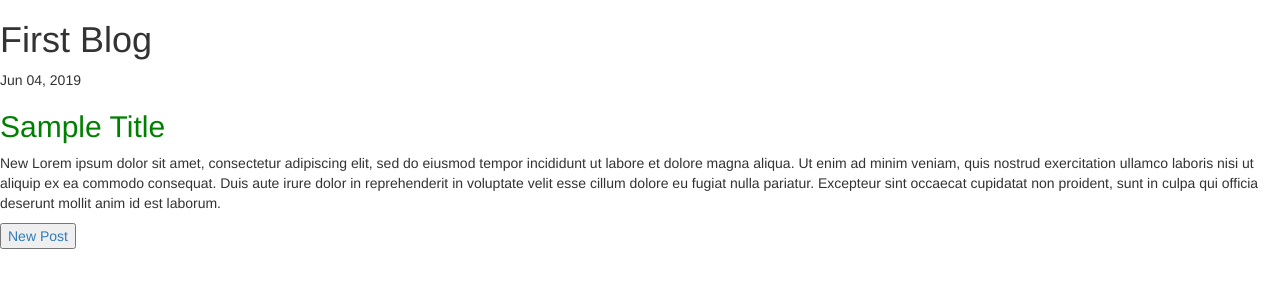
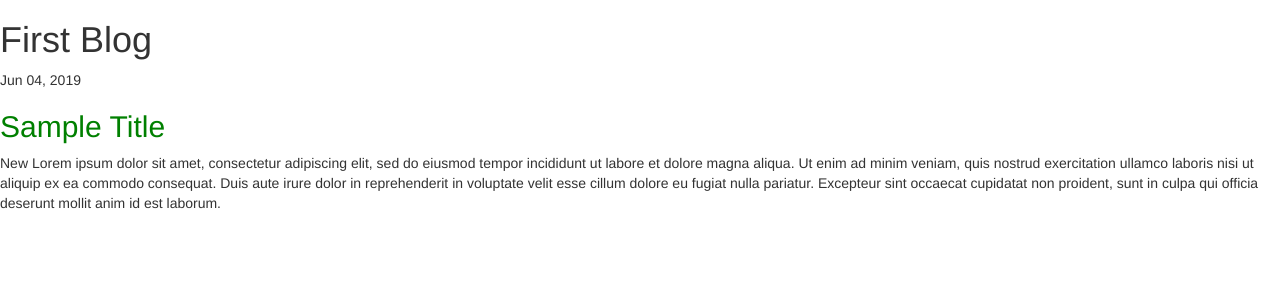
Before and after one commit to im-komo/django-ex, a Django app: page /post/2 in a window 1280 px wide. Shown: the top 300 px of the page. Run offline with Django 3.2, Linux system fonts and the light colour scheme; data comes from the database, SQL or seed files in the repository; both versions use the stored data as it was after the commit; some libraries are stand-ins or nearby versions.

Commit message:
conclusion training

```diff
--- a/myBlog/blog/templates/blog/base.html
+++ b/myBlog/blog/templates/blog/base.html
@@ -14,8 +14,10 @@
         {% block content%}
         {% endblock %}
 
+        {% if user.isauthenticated %}
         <div>
             <button><a href='{% url 'post_new' %}'>New Post</a></button>
         </div>
+        {% endif %}
     </body>
 </html>
--- a/myBlog/blog/templates/blog/post_detail.html
+++ b/myBlog/blog/templates/blog/post_detail.html
@@ -3,7 +3,7 @@
 {%block content %}
 <div>
         <div>
-            {% if request.user == post.author %}
+            {% if request.user == post.author and user.is_authenticated %}
                 <a href='{% url 'post_new' pk=post.pk %}'>Edit</a>
             {% endif %}
             {% if post.published_date %}
--- a/myBlog/blog/views.py
+++ b/myBlog/blog/views.py
@@ -19,7 +19,10 @@ def post_detail(request, pk):
     print(post)
     return render(request, 'blog/post_detail.html', {'post':post})
 
-def post_new(request, pk):
+def post_new(request, pk=None):
+    if pk==None:
+        form = PostForm()
+        return render(request, 'blog/post_new.html', {'form': form})
     post = get_object_or_404(Post, pk=pk)
     if request.method == 'POST':
         form = PostForm(request.POST, instance=post)
```
Also changed, not shown: myBlog/db.sqlite3.
